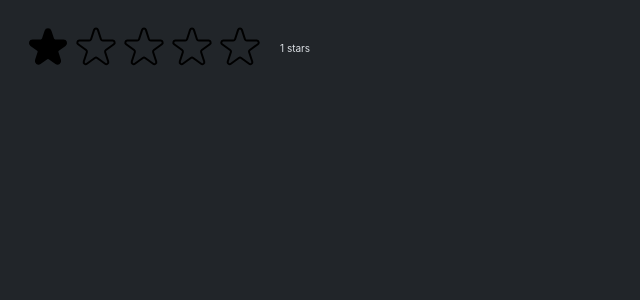
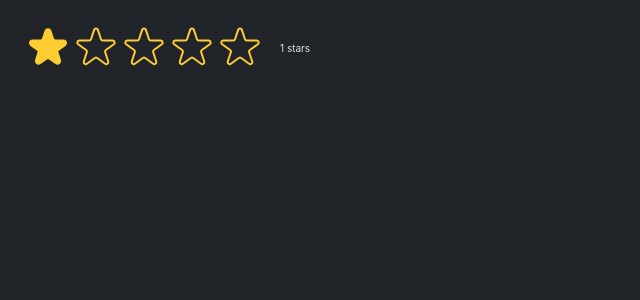
Before and after one commit to Elcand/popmovie, a React (Vite) app: page / in a window 1280 px wide. Both pictures are taken after a click on the button 48 px from the left and 48 px from the top of the page. Shown: the top 300 px of the page, without its empty margins (0-640 px from the left). Built offline with nearby package versions, Linux system fonts and the light colour scheme.

Commit message:
Leveraging Props to Make Components More Dynamic

```diff
--- a/src/StarRating.tsx
+++ b/src/StarRating.tsx
@@ -22,7 +22,7 @@ const starStyle = {
   display: "block",
 };
 
-function Star({ onRate, full, onHoverIn, onHoverOut }: any) {
+function Star({ onRate, full, onHoverIn, onHoverOut, color = "#FFCC31" }: any) {
   return (
     <span
       style={starStyle}
@@ -30,13 +30,14 @@ function Star({ onRate, full, onHoverIn, onHoverOut }: any) {
       onClick={onRate}
       onMouseOver={onHoverIn}
       onMouseOut={onHoverOut}
+      color={color}
     >
       {full ? (
         <svg
           xmlns="http://www.w3.org/2000/svg"
           viewBox="0 0 20 20"
-          fill="#000"
-          stroke="#000"
+          fill={color}
+          stroke={color}
         >
           <path d="M9.049 2.927c.3-.921 1.603-.921 1.902 0l1.07 3.292a1 1 0 00.95.69h3.462c.969 0 1.371 1.24.588 1.81l-2.8 2.034a1 1 0 00-.364 1.118l1.07 3.292c.3.921-.755 1.688-1.54 1.118l-2.8-2.034a1 1 0 00-1.175 0l-2.8 2.034c-.784.57-1.838-.197-1.539-1.118l1.07-3.292a1 1 0 00-.364-1.118L2.98 8.72c-.783-.57-.38-1.81.588-1.81h3.461a1 1 0 00.951-.69l1.07-3.292z" />
         </svg>
@@ -45,7 +46,7 @@ function Star({ onRate, full, onHoverIn, onHoverOut }: any) {
           xmlns="http://www.w3.org/2000/svg"
           fill="none"
           viewBox="0 0 24 24"
-          stroke="#000"
+          stroke={color}
         >
           <path
             strokeLinecap="round"
```
